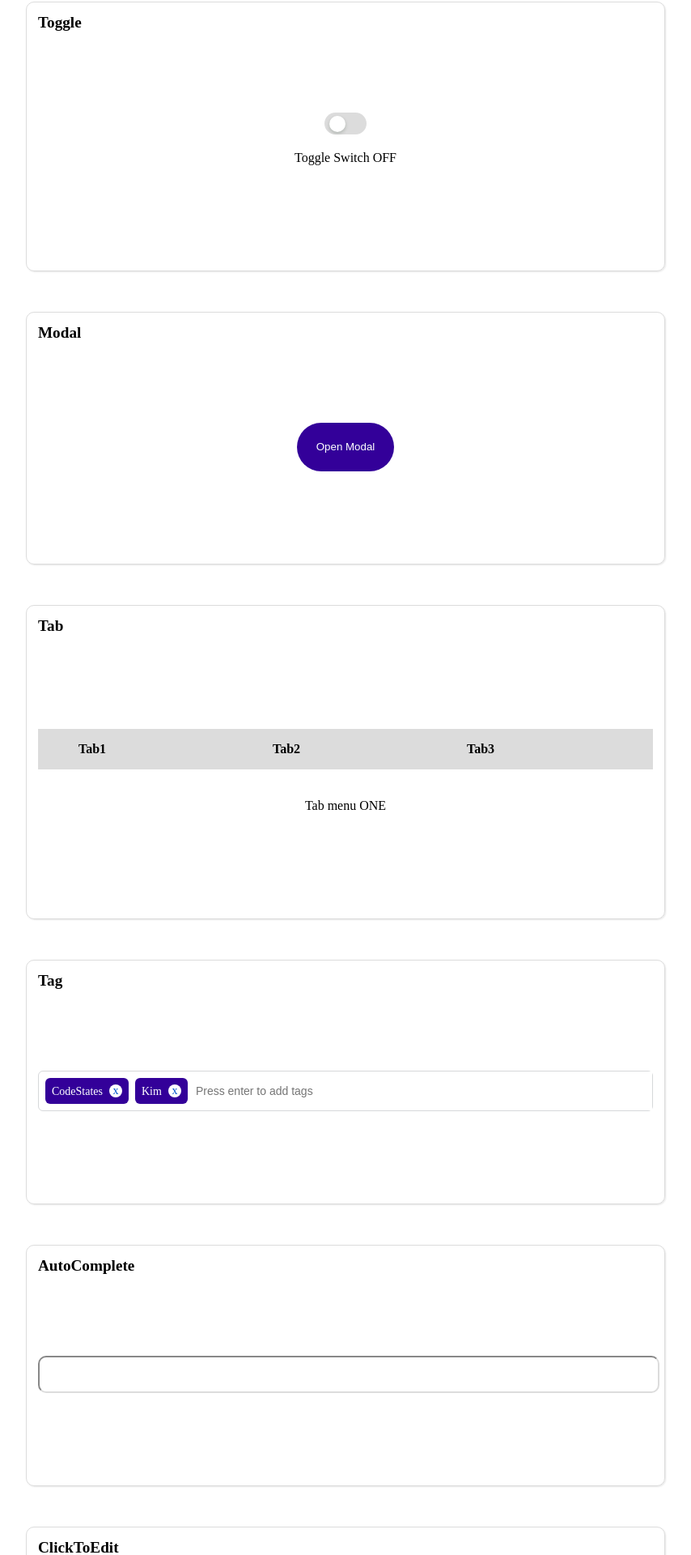
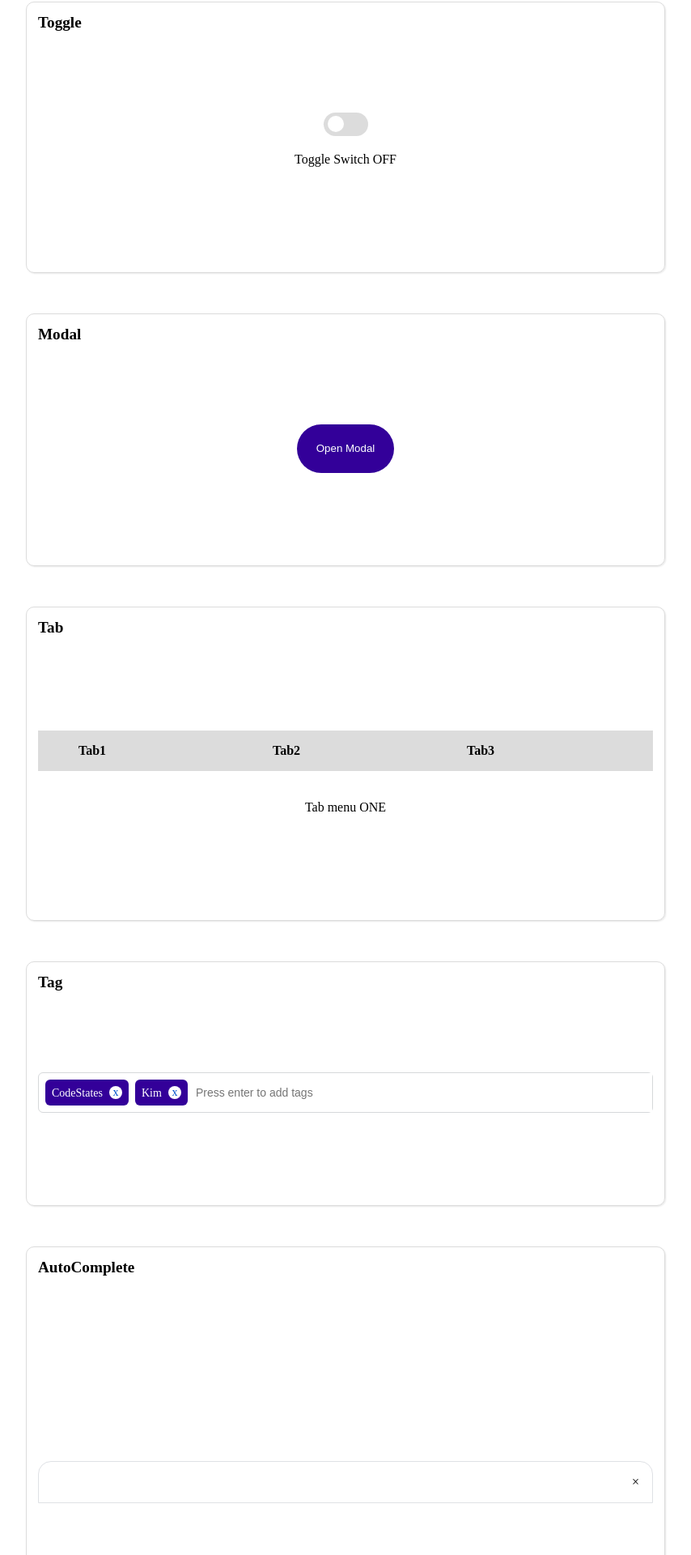
Before and after one commit to HeeYeonKim98/react-custom-component, a React (Create React App) app: page / in a window 1280 px wide. Shown: the part 116-2036 px from the top of the page at 81% size, without its empty margins (213-1067 px from the left). Built offline with nearby package versions, Linux system fonts and the light colour scheme.

Commit message:
:sparkles: autoComplete 완료

```diff
--- a/src/component/AutoComplete.js
+++ b/src/component/AutoComplete.js
@@ -1,20 +1,194 @@
+import { useEffect, useState } from "react";
+
 import styled from "styled-components";
 
-const Input = styled.input`
-  border-radius: 10px;
-  border-color: #dcdcdc;
-  width: 100%;
-  height: 40px;
+const dataList = ["antique", "refurbished", "rustic", "vintage", "중고A급"];
+
+export const InputContainer = styled.div`
+  margin-top: 8rem;
+  background-color: #ffffff;
+  display: flex;
+  flex-direction: row;
+  padding: 1rem;
+  border: 1px solid rgb(223, 225, 229);
+  border-radius: 1rem 1rem 0 0;
+  z-index: 3;
+  box-shadow: 0;
+
+  &:focus-within {
+    box-shadow: 0 4px 6px rgb(32 33 36 / 28%);
+  }
+
+  > input {
+    flex: 1 0 0;
+    background-color: transparent;
+    border: none;
+    margin: 0;
+    padding: 0;
+    outline: none;
+    font-size: 16px;
+  }
+
+  > div.delete-button {
+    cursor: pointer;
+  }
+`;
+
+export const DropDownContainer = styled.ul`
+  background-color: #ffffff;
+  display: block;
+  margin-left: auto;
+  margin-right: auto;
+  list-style-type: none;
+  margin-block-start: 0;
+  margin-block-end: 0;
+  margin-inline-start: 0px;
+  margin-inline-end: 0px;
+  padding-inline-start: 0px;
+  margin-top: -1px;
+  padding: 0.5rem 0;
+  border: 1px solid rgb(223, 225, 229);
+  border-radius: 0 0 1rem 1rem;
+  box-shadow: 0 4px 6px rgb(32 33 36 / 28%);
+  z-index: 3;
+
+  > li:hover {
+    background-color: lightgray;
+  }
+
+  > li {
+    padding: 0 1rem;
+
+    &.selected {
+      background-color: lightgray;
+    }
+  }
 `;
 
 const AutoComplete = () => {
+  const [hasText, setHasText] = useState(false); //input값의 유무 상태
+  const [inputValue, setInputValue] = useState(""); //input값의 상태
+  const [options, setOptions] = useState(dataList); //option의 상태는 input값을 포함하는 autocomplete 추천 항목 리스트를 확인하기 위함
+  const [selected, setSelected] = useState(-1); //키보드로 option 선택할때 필요한 selected상태
+
+  useEffect(() => {
+    if (inputValue === "") {
+      //처음 렌더링 됐을 때의 상태와, input값을 모두 지워줬을 때
+      setHasText(false); //input값의 유무상태를 false(없음)으로
+      setOptions([]); //option은 빈배열로 만들어서 아래에 리스트가 나타나지 않도록 구현
+    }
+
+    if (inputValue !== "") {
+      //input값을 입력하면
+      setOptions(
+        dataList.filter((el) => {
+          //입력된 값을 포함하는 option만 걸러준 상태로 변경한다.
+          return el.includes(inputValue);
+        })
+      );
+    }
+  }, [inputValue]);
+
+  const handleInputChange = (event) => {
+    //input값 변경 시 발생되는 이벤트 핸들러.
+    setInputValue(event.target.value); //inputValue를 입력된 값으로 바꿔준다.
+    setHasText(true); //input값 유무상태도 당연히 true(있음)으로 바꿔준다.
+  };
+
+  const handleDropDownClick = (clickedOption) => {
+    //DropDown 컴포넌트의 li엘리먼트에서 onClick으로 이벤트 핸들러 함수에 option을 전달해주고 있다.
+    setInputValue(clickedOption); //전달받은 option으로 inputValue를 변경해준다.
+  };
+
+  const handleDeleteButtonClick = (event) => {
+    //x 버튼 누르면
+    setInputValue(""); //input입력창을 비워준다.
+  };
+
   return (
-    <>
-      <Input type="text" list="search-bar" />
-      <datalist id="search-bar">
-        <option value="김희연" />
-      </datalist>
-    </>
+    <div className="autocomplete-wrapper">
+      <InputContainer>
+        <input
+          type="text"
+          value={inputValue}
+          defaultValue={inputValue}
+          onChange={handleInputChange}
+          onKeyUp={handleInputChange}
+        ></input>
+        <div className="delete-button" onClick={handleDeleteButtonClick}>
+          &times;
+        </div>
+      </InputContainer>
+      {hasText && (
+        <DropDown
+          options={options}
+          handleComboBox={handleDropDownClick}
+          selected={selected}
+        />
+      )}
+    </div>
   );
 };
+
+export const DropDown = ({ options, handleComboBox, selected }) => {
+  return (
+    <DropDownContainer>
+      {options.map((option, idx) => {
+        return (
+          <li
+            key={idx}
+            onClick={() => handleComboBox(option)}
+            className={selected === idx ? "selected" : ""}
+          >
+            {option}
+          </li>
+        );
+      })}
+    </DropDownContainer>
+  );
+};
+
 export default AutoComplete;
+
+// import styled from "styled-components";
+
+// const Input = styled.input`
+//   border-radius: 10px;
+//   border-color: #dcdcdc;
+//   width: 100%;
+//   height: 40px;
+// `;
+
+// const AutoComplete = () => {
+//   return (
+//     <>
+//       <Input type="text" list="search-bar" />
+//       <datalist id="search-bar">
+//         <option value="김희연" />
+//       </datalist>
+//     </>
+//   );
+// };
+
+// const handleKeyUp = (event) => {
+//   //option을 키보드로 선택할 수 있게해주는 핸들러 함수
+//   if (hasText) {
+//     //input에 값이 있을때
+//     if (event.key === "ArrowDown" && options.length - 1 > selected) {
+//       setSelected(selected + 1);
+//     }
+//     //options.length에 -1을 해주는 이유는 selected의 최대값을 맞춰주기 위해서이다.
+//     //예를들어 밑에 option이 2개가 나왔다고 가정했을 때, selected값이 최대 1까지 변할 수 있게 해줘야한다.
+//     //'ArrowDown'키를 누르면 selected는 0이 되고, 한번 더 누르면 1이 되고, 그 다음은 더이상 옵션이 없기 때문에 키가 안먹히게 해주는 것이다.
+
+//     if (event.key === "ArrowUp" && selected >= 0) {
+//       //처음 조건을 이해했다면 여기는 자연스럽게 이해될 것이다.
+//       setSelected(selected - 1);
+//     }
+//     if (event.key === "Enter" && selected >= 0) {
+//       //Enter키로 option 선택
+//       handleDropDownClick(options[selected]);
+//       setSelected(-1); //Enter키를 눌러서 선택이 되면 다시 selected는 -1이 되야한다.
+//     }
+//   }
+// };
--- a/src/component/Toggle.js
+++ b/src/component/Toggle.js
@@ -1,65 +1,61 @@
 import styled from "styled-components";
 
-const InputWrapper = styled.label`
+const ToggleWrapper = styled.label`
   position: relative;
   text-align: center;
   display: inline-block;
-`;
 
-const Input = styled.input`
-  position: absolute;
-  left: -9999px;
-  top: -9999px;
+  // toggle background
+  > input {
+    position: absolute;
+    left: -9999px;
+    top: -9999px;
 
-  &:checked + span {
-    background-color: ${(props) => props.onColor || "#309"};
+    &:checked + span {
+      background-position: left;
+      background: linear-gradient(to right, #309 50%, #dcdcdc 50%) left;
+      transition: 0.8s;
+      background-size: 200%;
+
+      &:before {
+        left: 30px;
+      }
+    }
+  }
+
+  // toggle circle
+  > span {
+    display: flex;
+    cursor: pointer;
+    width: 55px;
+    height: 29px;
+    border-radius: 100px;
+    position: relative;
+    background-position: right;
+    background: linear-gradient(to left, #dcdcdc 50%, #309 50%) right;
+    background-size: 200%;
+    transition: 0.8s;
 
     &:before {
-      left: 27px;
+      content: "";
+      position: absolute;
+      top: 4.5px;
+      left: 5px;
+      width: 20px;
+      height: 20px;
+      border-radius: 45px;
+      transition: 0.6s;
+      background: ${(props) => props.circleColor || "#fff"};
     }
   }
 `;
 
-const Span = styled.span`
-  display: flex;
-  cursor: pointer;
-  width: 52px;
-  height: 27px;
-  border-radius: 100px;
-  background-color: ${(props) => props.offColor || "#dcdcdc"};
-  position: relative;
-  transition: backgroud-color 0.2s;
-  &:before {
-    content: "";
-    position: absolute;
-    top: 4px;
-    left: 6px;
-    width: 20px;
-    height: 20px;
-    border-radius: 45px;
-    transition: 0.2s;
-    background: ${(props) => props.circleColor || "#fff"};
-    box-shadow: 0 2px 4px 0 rgba(0, 35, 11, 0.2);
-  }
-`;
-
-const Toggle = ({
-  onChange,
-  onColor,
-  offColor,
-  circleColor,
-  disabled = false,
-}) => {
+const Toggle = ({ onChange, circleColor, disabled = false }) => {
   return (
-    <InputWrapper>
-      <Input
-        type="checkbox"
-        onChange={onChange}
-        onColor={onColor}
-        disabled={disabled}
-      />
-      <Span offColor={offColor} circleColor={circleColor} />
-    </InputWrapper>
+    <ToggleWrapper>
+      <input type="checkbox" onChange={onChange} disabled={disabled} />
+      <span circleColor={circleColor} />
+    </ToggleWrapper>
   );
 };
 
```
Also changed, not shown: 1 other file (tests, documents, lock files or other folders).
